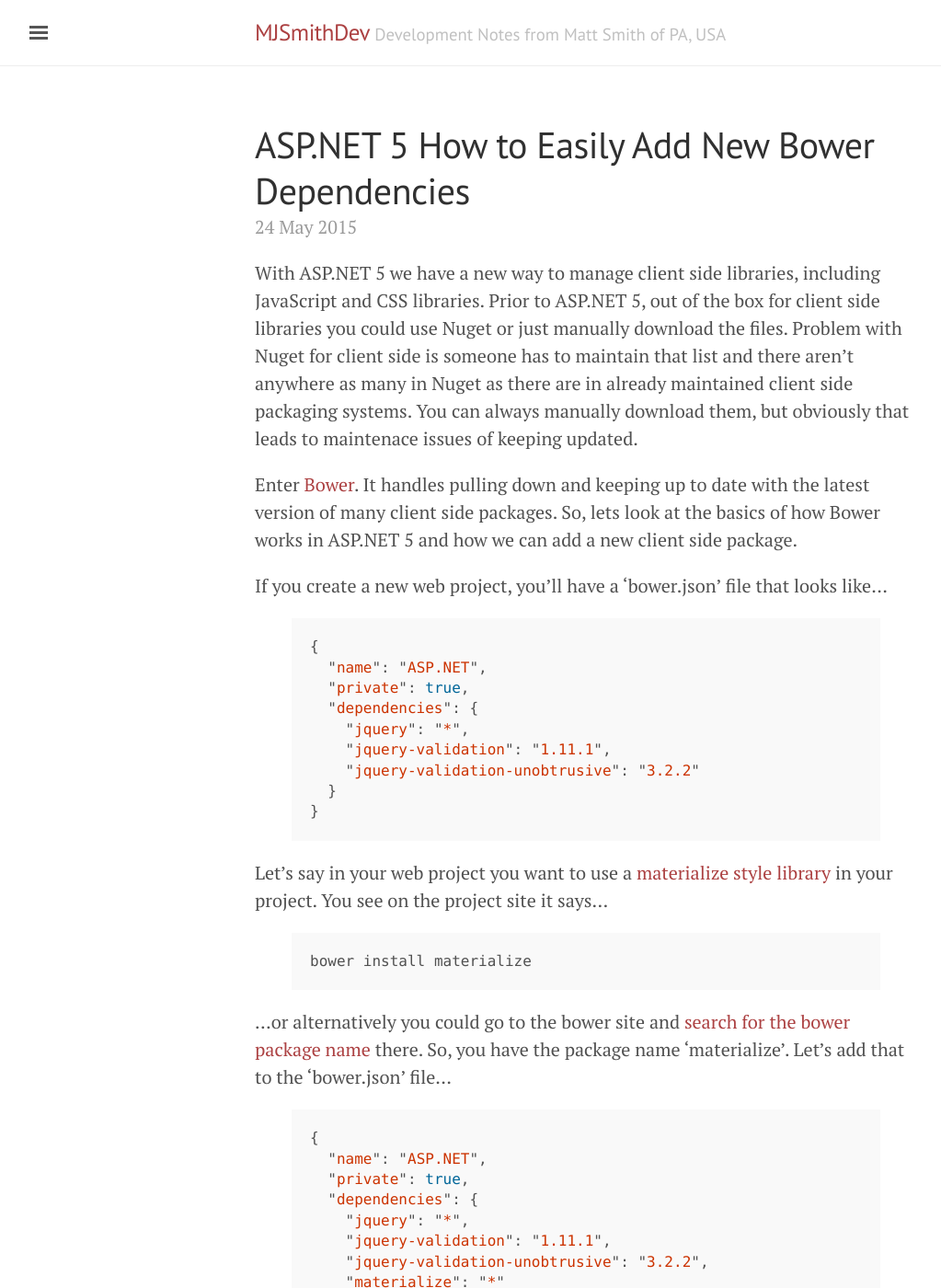
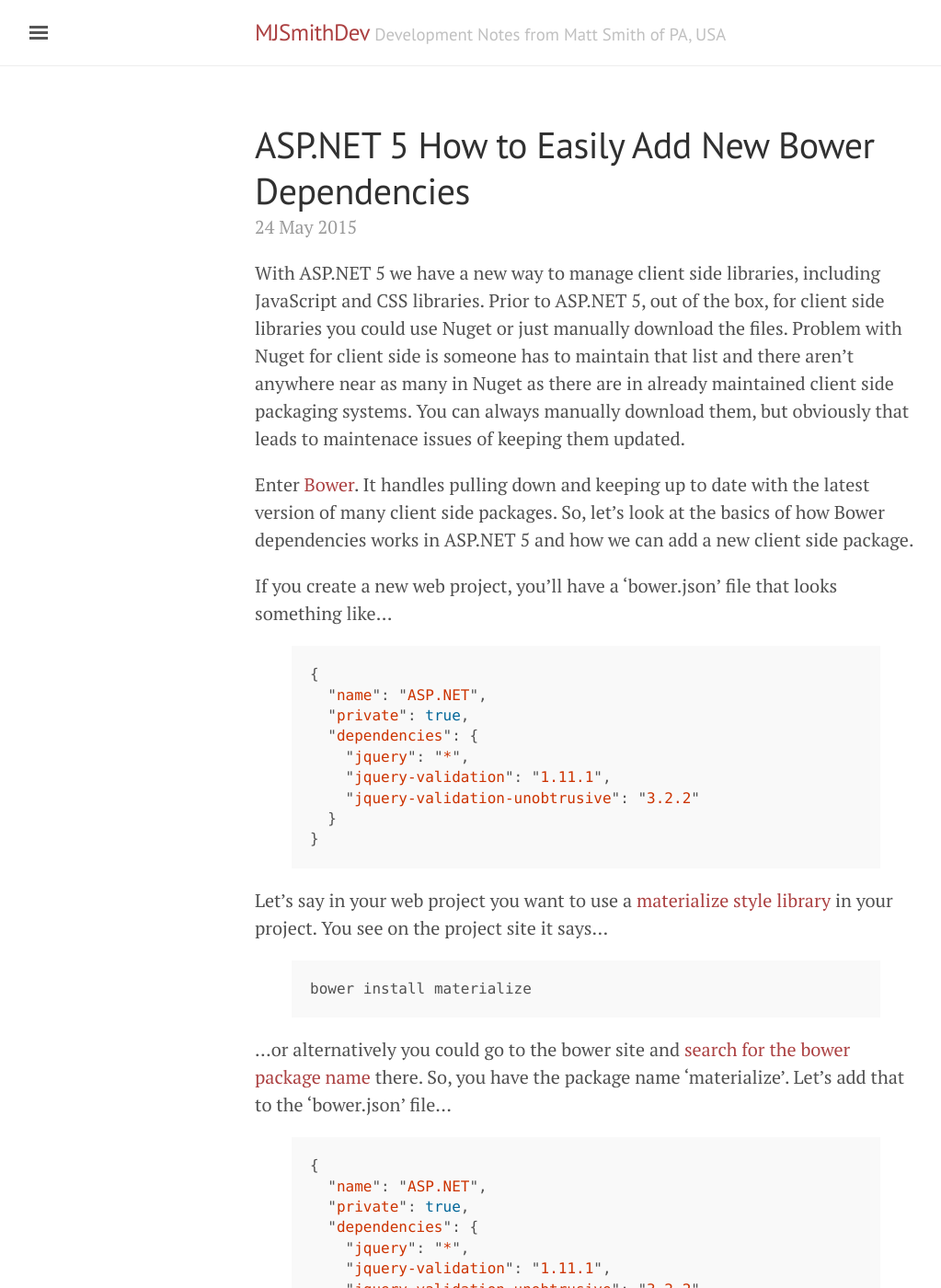
Before and after one commit to mattsmithdev/mattsmithdev.github.io, a Jekyll site: the page built from _posts/2015-05-24-ASPNET-5-How-to-Easily-Add-New-Bower-Dependencies.md, in a window 1280 px wide and 1400 px high. Shown: the whole window at 92% size, without its empty margins (3-1026 px from the left). Built offline with Jekyll 4.4.1, drawn with Linux system fonts in a browser that asks for light colours; comment, search, counter and statistics services are not loaded; some of the changed text lies outside the part shown.

Commit message:
Updated 2015-05-24-ASPNET-5-How-to-Easily-Add-New-Bower-Dependencies.md

```diff
--- a/_posts/2015-05-24-ASPNET-5-How-to-Easily-Add-New-Bower-Dependencies.md
+++ b/_posts/2015-05-24-ASPNET-5-How-to-Easily-Add-New-Bower-Dependencies.md
@@ -6,11 +6,11 @@ tags: asp.net bower
 ---
 
 
-With ASP.NET 5 we have a new way to manage client side libraries, including JavaScript and CSS libraries. Prior to ASP.NET 5, out of the box for client side libraries you could use Nuget or just manually download the files. Problem with Nuget for client side is someone has to maintain that list and there aren't anywhere as many in Nuget as there are in already maintained client side packaging systems. You can always manually download them, but obviously that leads to maintenace issues of keeping updated.
+With ASP.NET 5 we have a new way to manage client side libraries, including JavaScript and CSS libraries. Prior to ASP.NET 5, out of the box, for client side libraries you could use Nuget or just manually download the files. Problem with Nuget for client side is someone has to maintain that list and there aren't anywhere near as many in Nuget as there are in already maintained client side packaging systems. You can always manually download them, but obviously that leads to maintenace issues of keeping them updated.
 
-Enter [Bower](http://bower.io/). It handles pulling down and keeping up to date with the latest version of many client side packages. So, lets look at the basics of how Bower works in ASP.NET 5 and how we can add a new client side package.
+Enter [Bower](http://bower.io/). It handles pulling down and keeping up to date with the latest version of many client side packages. So, let's look at the basics of how Bower dependencies works in ASP.NET 5 and how we can add a new client side package.
 
-If you create a new web project, you'll have a 'bower.json' file that looks like...
+If you create a new web project, you'll have a 'bower.json' file that looks something like...
 
 {% highlight JavaScript %}
 {
@@ -45,6 +45,6 @@ bower install materialize
 }
 {% endhighlight %}
 
-...The * on the end just specifies to get any/latest version. Bower uses semantic versioning, so you can specify specic versions or ranges of versions that it should use.
+...The * on the end just specifies to get any/latest version. Bower uses semantic versioning, so you can specify specic versions or ranges of versions that it should use. Just as a side note, to remove a package from being pulled down to the Bower cache, you can simply delete the line under dependencies.
 
-So, that's it right! Nope. Well, sort of. That's enough to pull down the materialize library files into the local Bower cache, but not enough for you to actually be able to use it in your site yet. Next we need to have a process to move the necessary library files from the Bower cache over to your libs directory. That will be handled by another new piece to the ASP.NET world - Gulp. So this post short and sweet, I'll put the Gulp piece in Part 2 of ASP.NET 5 How to Easily Add New Bower Dependencies.
+So, that's it right! Nope. Well, sort of. That's enough to pull down the materialize library files into the local Bower cache, but not enough for you to actually be able to use it in your site yet. Next we need to have a process to move the necessary library files from the Bower cache over to your libs directory. That will be handled by another new piece to the ASP.NET world - Gulp. So this post short and sweet, I'll put the Gulp piece in Part 2 of ASP.NET 5 How to Easily Add New Bower Dependencies. I'll also show a great Node.js addition that will make life even easier for adding new client side packages.
```
